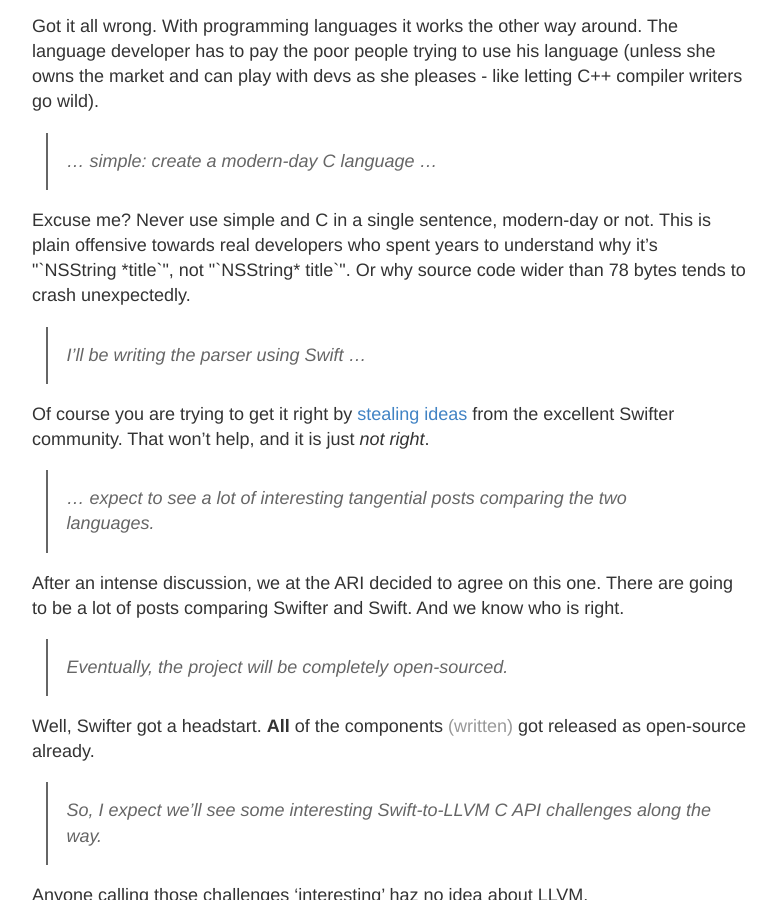
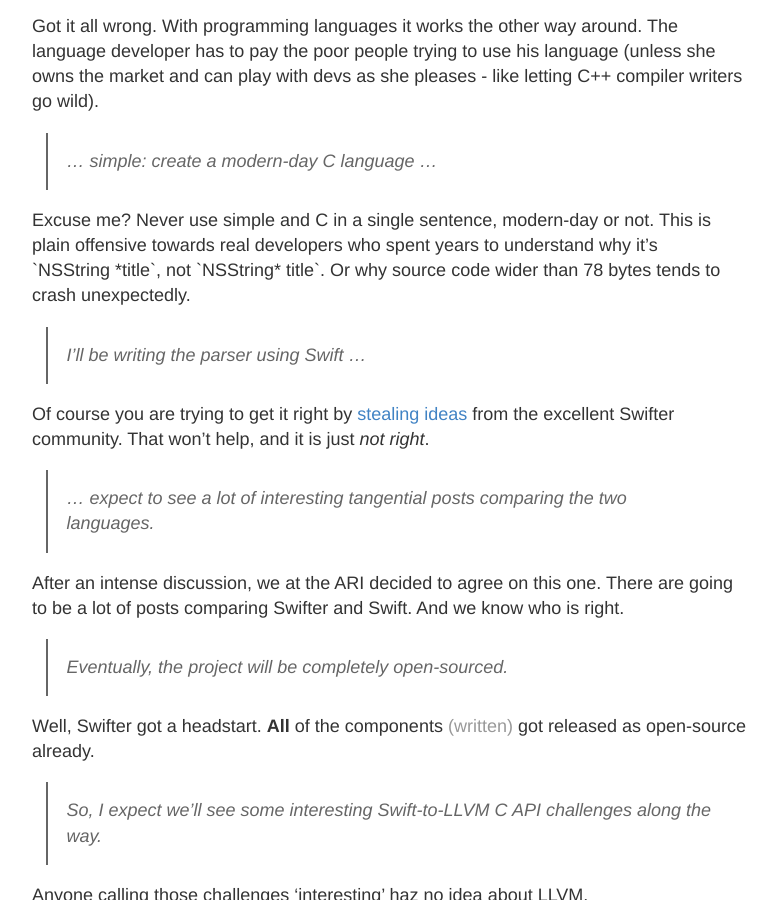
Before and after one commit to AlwaysRightInstitute/alwaysrightinstitute.github.io, a Jekyll site: the page built from _posts/2015-09-04-proteus.md, in a window 1280 px wide and 900 px high, scrolled down 632 px. Shown: the whole window, without its empty margins (248-1025 px from the left). Built offline with Jekyll 4.4.1, drawn with Linux system fonts in a browser that asks for light colours; comment, search, counter and statistics services are not loaded.

Commit message:
No double-quotes.

```diff
--- a/_posts/2015-09-04-proteus.md
+++ b/_posts/2015-09-04-proteus.md
@@ -36,7 +36,7 @@
 
 Excuse me? Never use simple and C in a single sentence, modern-day or not.
 This is plain offensive towards real developers who spent years to understand
-why it's <nobr>"`NSString *title`"</nobr>, not <nobr>"`NSString* title`"</nobr>.
+why it's <nobr>`NSString *title`</nobr>, not <nobr>`NSString* title`</nobr>.
 Or why source code wider than 78 bytes tends to crash unexpectedly.
 
 > I’ll be writing the parser using Swift ...
```
